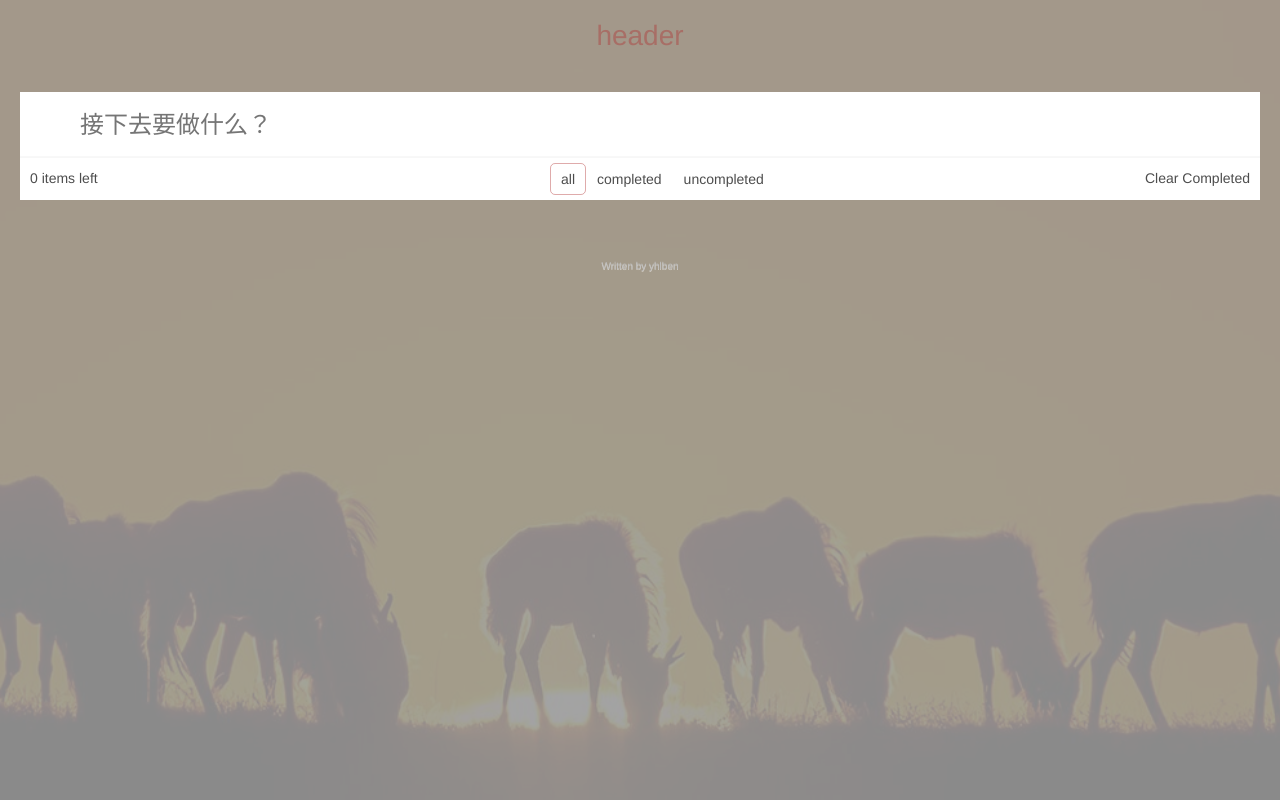
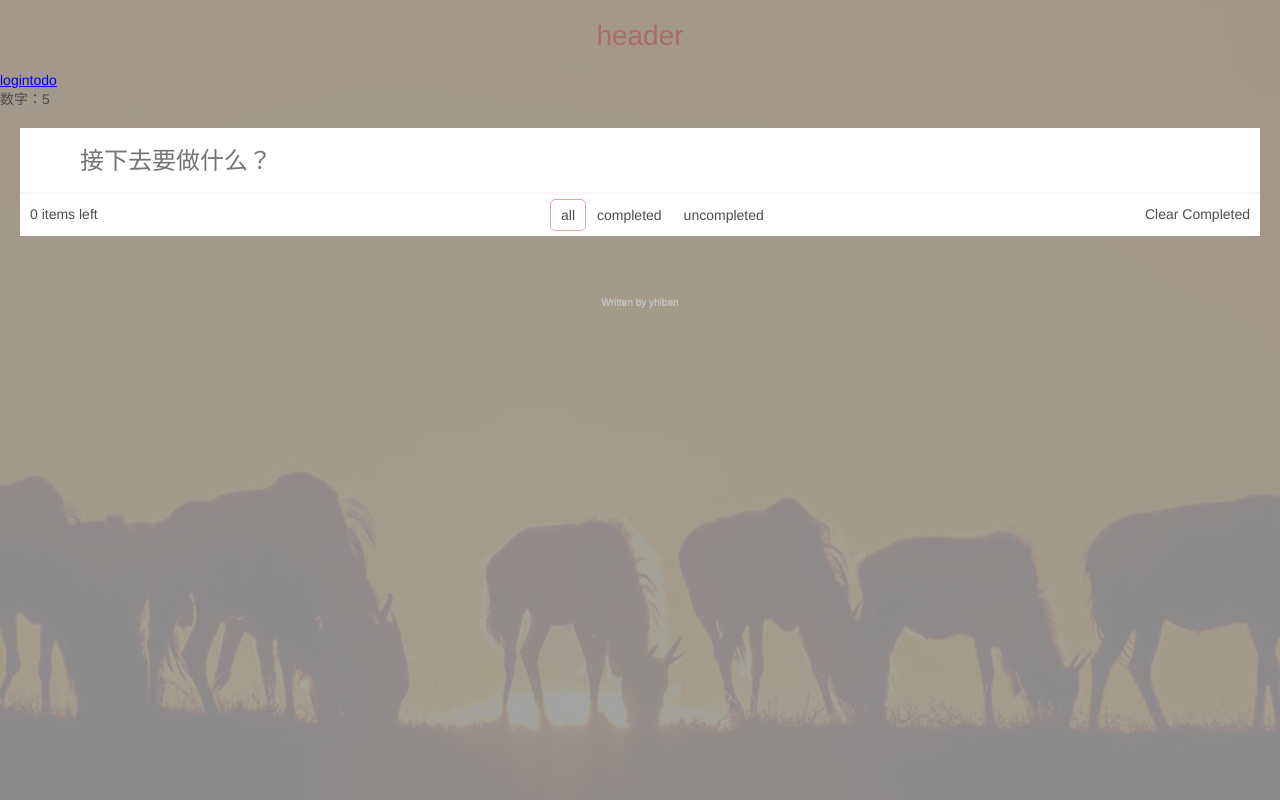
Before and after one commit to mengsixing/vue-todolist, a Vue app: page /app in a window 1280 px wide. Built offline with nearby package versions, Linux system fonts and the light colour scheme; the HTML template or start-up script is replaced by a standard one.

Commit message:
增加transation和vuex

```diff
--- a/client/App.vue
+++ b/client/App.vue
@@ -2,47 +2,58 @@
   <div id="app">
     <div id="cover"></div>
     <Header></Header>
+    <router-link to="/login">login</router-link>
+    <router-link to="/app">todo</router-link>
+    <div>数字：{{number}}</div>
+    <transition name="fade">
       <router-view />
+    </transition>
     <Footer></Footer>
   </div>
 </template>
 
 <script>
-import Header from './layout/header.vue';
-import Todo from './views/todo.vue';
-import Footer from './layout/footer.jsx';
+import Header from "./layout/header.vue";
+import Footer from "./layout/footer.jsx";
 export default {
   components: {
     Header,
-		Footer,
-		Todo
+    Footer
   },
-	data () {
-
+  data() {
     return {
-			text: '123'
+      text: "123"
     };
-
+  },
+  mounted(){
+    setInterval(()=>{
+      this.$store.commit('increment');
+    },1000);
+  },
+  computed:{
+    number(){
+      return this.$store.state.count;
     }
+  },
 };
 </script>
 
 <style lang="less">
-#app{
+#app {
   position: absolute;
   left: 0;
   right: 0;
   top: 0;
   bottom: 0;
 }
-#cover{
+#cover {
   position: absolute;
   left: 0;
   top: 0;
   right: 0;
   bottom: 0;
   background-color: #999;
-  opacity: .9;
+  opacity: 0.9;
   z-index: -1;
 }
 </style>
--- a/client/config/router.js
+++ b/client/config/router.js
@@ -4,6 +4,13 @@ import routes from './routes';
 export default ()=>{
   return new Router({
     routes,
-    mode:'history'
+    mode:'history',
+    scrollBehavior (to, from, savedPosition) {
+      if (savedPosition) {
+        return savedPosition
+      } else {
+        return { x: 0, y: 0 }
+      }
+    }
   });
 }
--- a/client/index.js
+++ b/client/index.js
@@ -1,16 +1,21 @@
 import Vue from 'vue';
 import App from './app.vue';
 import VueRouter from 'vue-router'
+import Vuex from 'vuex';
 import createRouter from './config/router.js'
+import createStore from './store/store.js'
 
 import './assets/styles/global.less';
 
 Vue.use(VueRouter)
+Vue.use(Vuex);
 var router = createRouter();
+var store = createStore();
 
 
 
 new Vue({
   router,
+  store,
 	render:(h) => h(App)
 }).$mount('#root');
--- /dev/null
+++ b/client/store/store.js
@@ -0,0 +1,14 @@
+
+import Vuex from 'vuex'
+export default ()=>{
+  return new Vuex.Store({
+    state: {
+      count: 0
+    },
+    mutations: {
+      increment (state) {
+        state.count++
+      }
+    }
+  })
+}
--- a/client/views/item.vue
+++ b/client/views/todo/item.vue
@@ -75,10 +75,10 @@ export default {
   appearance: none;
   outline: none;
   &:after {
-    content: url("../assets/images/round.svg");
+    content: url("../../assets/images/round.svg");
   }
   &:checked:after {
-    content: url("../assets/images/done.svg");
+    content: url("../../assets/images/done.svg");
   }
 }
 .destory {
--- a/client/views/todo.vue
+++ b/client/views/todo/todo.vue
@@ -95,6 +95,12 @@ export default {
 </script>
 
 <style lang="less" scoped>
+.fade-enter-active, .fade-leave-active {
+  transition: opacity .5s;
+}
+.fade-enter, .fade-leave-to {
+  opacity: 0;
+}
 .todo {
   padding: 20px;
 }
--- a/package.json
+++ b/package.json
@@ -32,7 +32,8 @@
     "postcss-loader": "^2.1.5",
     "vue": "^2.5.16",
     "vue-router": "^3.0.1",
-    "vue-template-compiler": "^2.5.16"
+    "vue-template-compiler": "^2.5.16",
+    "vuex": "^3.0.1"
   },
   "devDependencies": {
     "autoprefixer": "^8.6.2",
@@ -40,6 +41,7 @@
     "babel-eslint": "^8.2.3",
     "babel-helper-vue-jsx-merge-props": "^2.0.3",
     "babel-loader": "^7.1.4",
+    "babel-plugin-syntax-dynamic-import": "^6.18.0",
     "babel-plugin-syntax-jsx": "^6.18.0",
     "babel-plugin-transform-vue-jsx": "^3.7.0",
     "babel-preset-env": "^1.7.0",
```
Also changed, not shown: client/config/routes.js (+7 -7 lines), .babelrc, client/views/login/login.vue (renamed from client/views/login.vue), client/views/todo/tabs.vue (renamed from client/views/tabs.vue). Lines whose indentation alone changed are shown as unchanged.
